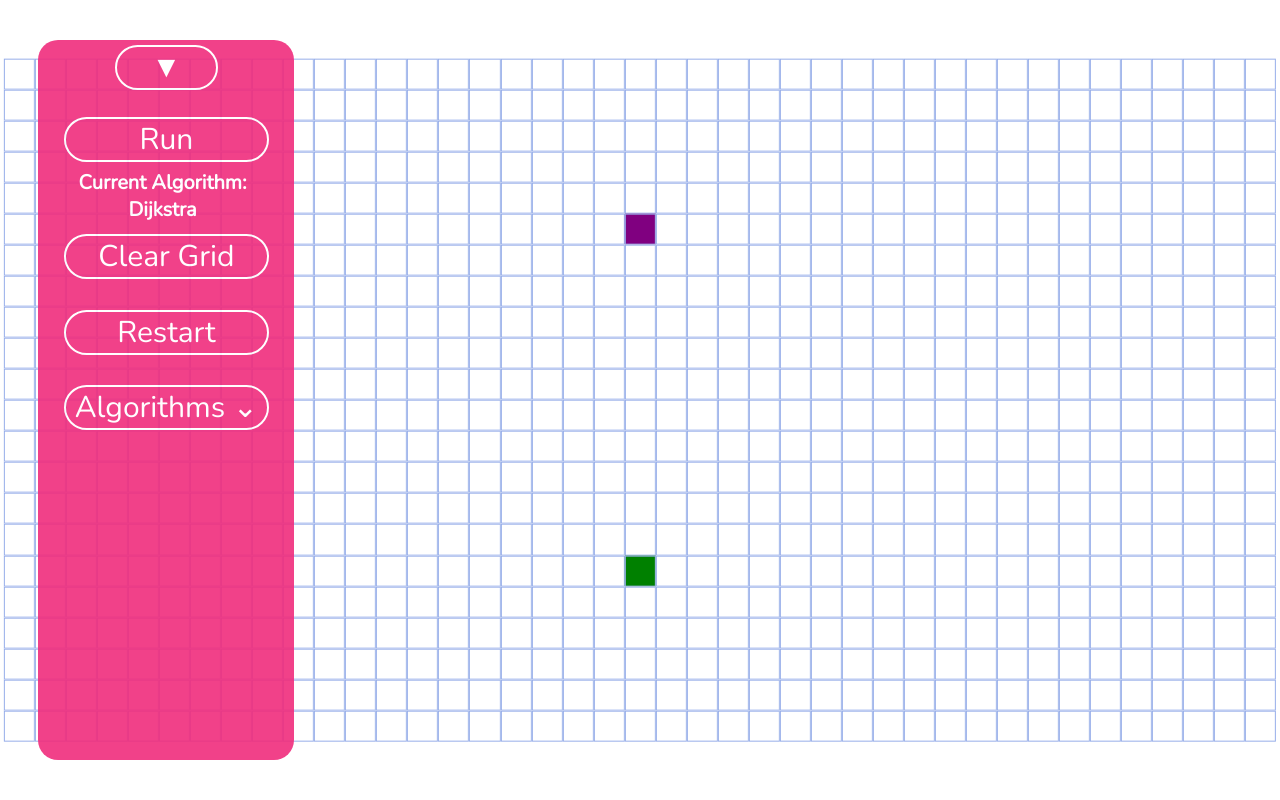
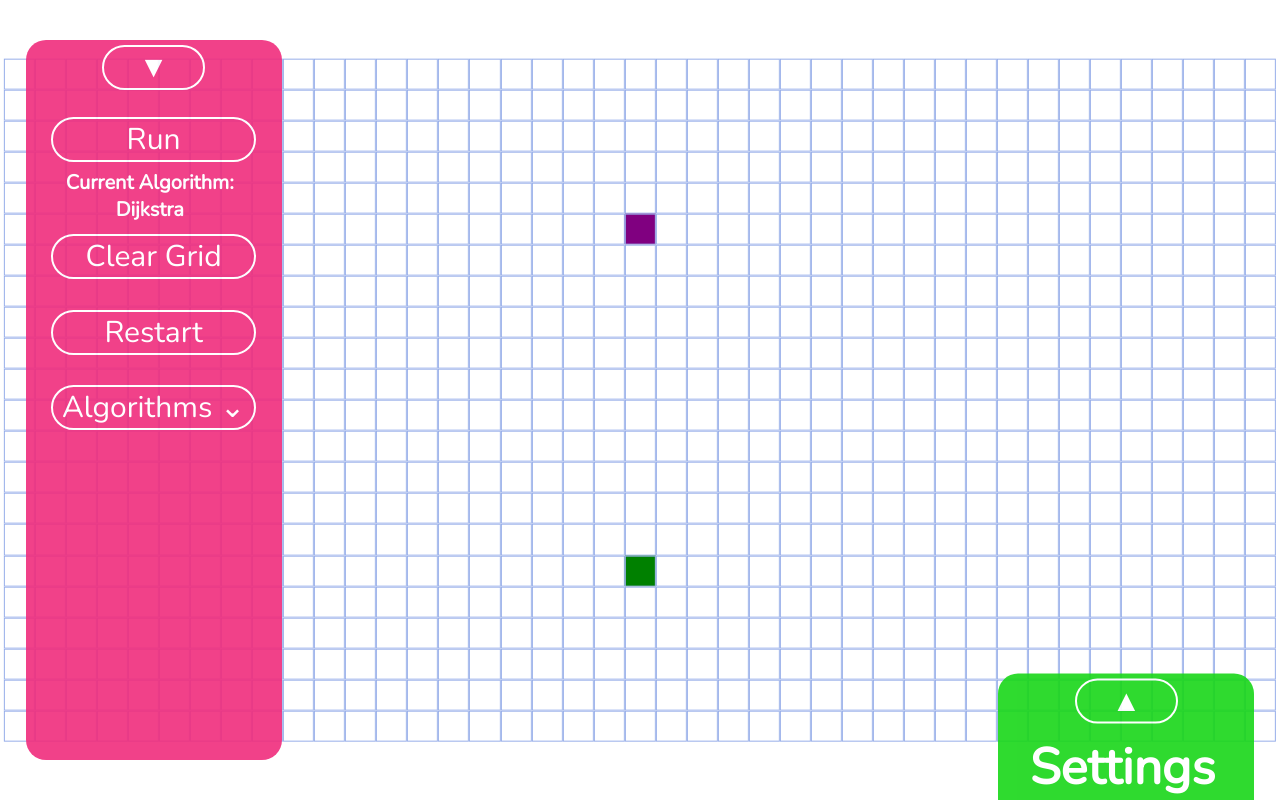
Before and after one commit to GauravS43/PathFindingVisualizer, a React (Create React App) app: page / in a window 1280 px wide. Built offline with nearby package versions, Linux system fonts and the light colour scheme.

Commit message:
added weights

```diff
--- a/src/algorithms.js
+++ b/src/algorithms.js
@@ -47,7 +47,7 @@ function foundPath(prev, end, checked, tempNodeGraph){
     }
 }
 
-function dijkstra(start, end, nodeGraph){
+function dijkstra(start, end, nodeGraph, weightGraph){
     var dist = {}
     var prev = {}
     let graphWithCoords = []
@@ -87,7 +87,8 @@ function dijkstra(start, end, nodeGraph){
         let neighbours = Neighbours(parseInt(pos[0]), parseInt(pos[1]), graphWithCoords)
         for (let i = 0; i < neighbours.length; i++){
             let neighbour = neighbours[i]
-            let tempDist = dist[u] +  1 //calcDist(u, neighbour)
+            let nPos = neighbour.split(',')
+            let tempDist = dist[u] +  weightGraph[nPos[1]][nPos[0]]
             if (tempDist < dist[neighbour] && dist[u] !== Infinity){
                 dist[neighbour] = tempDist
                 prev[neighbour] = u
@@ -116,7 +117,7 @@ function clear(nodeGraph){
     //2 = end
     //3 = viewed
     //4 = path
-function startingGraph(){
+function startingNodeGraph(){
     let nGraph = []
     for (let y = 0; y < 22; y++){
         let row = []
@@ -130,5 +131,28 @@ function startingGraph(){
     return nGraph
 }
 
+function startingWeightGraph(){
+    let wGraph = []
+    for (let y = 0; y < 22; y++){
+        let row = []
+        for (let x = 0; x < 41; x++){
+            row.push(1)
+        }
+        wGraph.push(row)
+    }
+    return wGraph
+}
 
-export {dijkstra, clear, find, startingGraph}
+function randomizeWeights(){
+    let wGraph = []
+    for (let y = 0; y < 22; y++){
+        let row = []
+        for (let x = 0; x < 41; x++){
+            row.push(Math.ceil(Math.random() * 9))
+        }
+        wGraph.push(row)
+    }
+    return wGraph
+}
+
+export {dijkstra, clear, find, startingNodeGraph, startingWeightGraph, randomizeWeights}
--- a/src/index.css
+++ b/src/index.css
@@ -9,6 +9,17 @@
     position: relative;
     width: 100vw;
     height: 100vh;
+    overflow: hidden;
+}
+
+h1{
+    width: 92%;
+    margin: 2.5%;
+    margin-top: -5%;
+    color: white;
+    font-family: 'Nunito', sans-serif;
+    font-size: 50px;
+    text-align: center;
 }
 
 h2{
@@ -47,11 +58,8 @@ button:hover{
 
 .panel_container{
     position: absolute;
-    top: 5%;
-    left: 3%;
     width: 20%;
     height: 90%;
-    background-color: #F02D7D;
     opacity: 0.9;
     justify-content: center;
     border-radius: 20px;
@@ -90,4 +98,8 @@ button:hover{
     border: 1px solid #96ADE9;
     transition: 0.2s ease;
     background-color: white;
+    font-family: 'Nunito', sans-serif;
+    -webkit-user-select: none;
+    -ms-user-select: none;
+    user-select: none;
 }
--- a/src/index.js
+++ b/src/index.js
@@ -1,7 +1,7 @@
 import React from "react"
 import ReactDOM from "react-dom"
 import './index.css'
-import { dijkstra, clear, find, startingGraph } from "./algorithms"
+import { dijkstra, clear, find, startingNodeGraph, startingWeightGraph, randomizeWeights} from "./algorithms"
 //TODO
 //Assign Symbols and create legend
 //Create DropDown button and add more algorithms
@@ -12,7 +12,7 @@ import { dijkstra, clear, find, startingGraph } from "./algorithms"
 const NodeGraphContext = React.createContext()
 const UpdateGraphContext = React.createContext()
 
-function SidePanel(){
+function SidePanel({weightGraph, updateWeightGraph}){
     const nodeGraph = React.useContext(NodeGraphContext)
     const updateNodeGraph = React.useContext(UpdateGraphContext)
     const [visible, setVisible] = React.useState(true)
@@ -22,16 +22,20 @@ function SidePanel(){
     }
 
     function restart(){
-        updateNodeGraph(startingGraph())
+        updateNodeGraph(startingNodeGraph())
+        updateWeightGraph(startingWeightGraph())
     }
 
     function visualize(){
-        let tempGraph = dijkstra(find(nodeGraph, 1), find(nodeGraph, 2), nodeGraph)
+        let tempGraph = dijkstra(find(nodeGraph, 1), find(nodeGraph, 2), nodeGraph, weightGraph)
         updateNodeGraph(tempGraph)
     }
 
     const style = {
-        transform: visible ? "translateY(0)" : "translateY(82%)"
+        transform: visible ? "translateY(0)" : "translateY(82%)",
+        backgroundColor: "#F02D7D",
+        top: "5%",
+        left: "2%"
     }
 
     function movePanel(){
@@ -56,7 +60,49 @@ function SidePanel(){
     )
 }
 
-function Node({x, y, reservedState, setReservedState, mouseState}){
+function SettingsPanel({updateWeightGraph, seeWeights, setSeeWeights}){
+    const [visible, setVisible] = React.useState(false)
+
+    const style = {
+        transform: visible ? "translateY(0)" : "translateY(88%)",
+        backgroundColor: "#19D719",
+        top: "5%",
+        left: "78%"
+    }
+
+    function movePanel(){
+        setVisible(prevState => !prevState)
+    }
+
+    function viewWeights(){
+        setSeeWeights(prevState => !prevState)
+    }
+
+    function randomizeW(){
+        updateWeightGraph(randomizeWeights())
+    }
+
+    return (
+        <div>
+            <div className="panel_container" style={style}>
+                <div className="arrows">
+                    <button id="up" onClick={movePanel}>
+                        {String.fromCharCode((visible ? "9660" : "9650"))}
+                    </button>
+                </div>
+                <h1>Settings</h1>
+                <button onClick={viewWeights}>
+                    {seeWeights ? "Hide Weights" : "View Weights"}
+                </button>
+                <button onClick={randomizeW}>Randomize Weights</button>
+            </div>
+        </div>
+    )
+}
+
+
+
+function Node({x, y, reservedState, setReservedState, mouseState, weight, seeWeights}){
     const nodeGraph = React.useContext(NodeGraphContext)
     const updateNodeGraph = React.useContext(UpdateGraphContext)
     let state = nodeGraph[y][x]
@@ -96,12 +142,13 @@ function Node({x, y, reservedState, setReservedState, mouseState}){
             id={[x, y]}
             style={{backgroundColor: color}}
         >
+            {seeWeights ? weight : ""}
         </div>
     )
 }
 
 
-function Grid(){
+function Grid({weightGraph, seeWeights}){
     let row = []
     const [reservedState, setReservedState] = React.useState(-1)
     const [mouseState, setMouseState] = React.useState(false)
@@ -117,7 +164,17 @@ function Grid(){
 
     for (let y = 0; y < 22; y++){
         for (let x = 0; x < 41; x++){
-            row.push(<Node key={[x,y]} x={x} y={y} reservedState={reservedState} setReservedState={setReservedState} mouseState={mouseState}/>)
+            row.push(
+                <Node
+                    key={[x,y]}
+                    x={x} y={y}
+                    reservedState={reservedState}
+                    setReservedState={setReservedState}
+                    mouseState={mouseState}
+                    weight={weightGraph[y][x]}
+                    seeWeights={seeWeights}
+                />
+            )
         }
     }
 
@@ -133,8 +190,9 @@ function Grid(){
 
 
 function App(){
-    const [nodeGraph, setNodeGraph] = React.useState(startingGraph())
-
+    const [nodeGraph, setNodeGraph] = React.useState(startingNodeGraph())
+    const [weightGraph, setWeightGraph] = React.useState(startingWeightGraph())
+    const [seeWeights, setSeeWeights] = React.useState(false)
     const [changed, setChanged] = React.useState(0)
 
     function updateNodeGraph(newGraph){
@@ -143,12 +201,20 @@ function App(){
         console.log(`changed: ${changed}`) //delete later
     }
 
+
+    function updateWeightGraph(newGraph){
+        setWeightGraph(newGraph)
+        setChanged(prevState => prevState + 1)
+        console.log(`changed: ${changed}`) //delete later
+    }
+
     return(
         <div className="wrapper">
             <NodeGraphContext.Provider value={nodeGraph}>
                 <UpdateGraphContext.Provider value={updateNodeGraph}>
-                    <Grid />
-                    <SidePanel/>
+                    <Grid weightGraph = {weightGraph} seeWeights={seeWeights}/>
+                    <SidePanel weightGraph = {weightGraph} updateWeightGraph={updateWeightGraph}/>
+                    <SettingsPanel updateWeightGraph={updateWeightGraph} seeWeights={seeWeights} setSeeWeights={setSeeWeights}/>
                 </UpdateGraphContext.Provider>
             </NodeGraphContext.Provider>
         </div>
```
